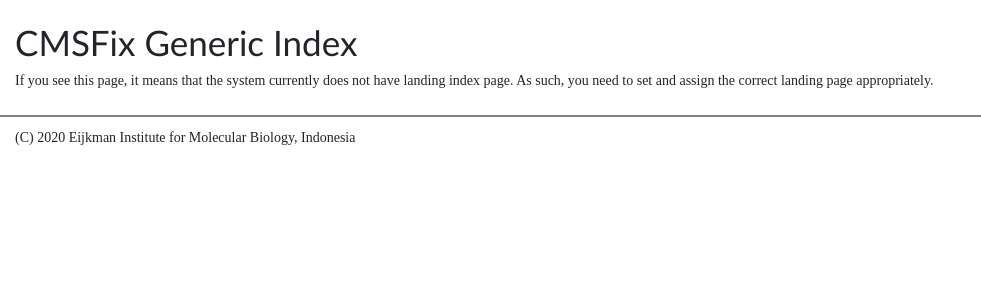
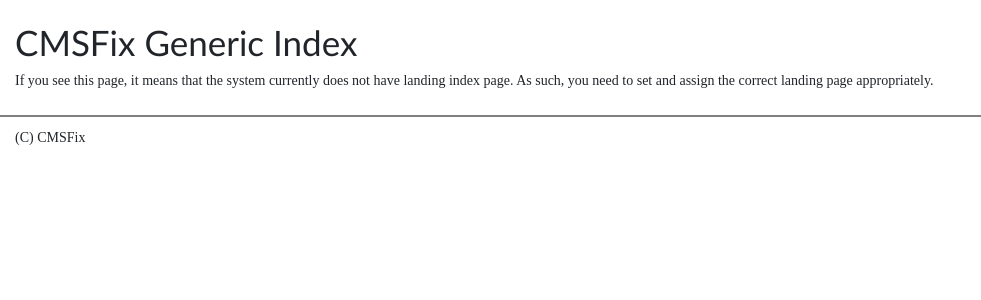
Before and after one commit to trmznt/cmsfix, a Python web app: template cmsfix/templates/home.mako in a window 1280 px wide. Shown: the part 48-348 px from the top of the page, without its empty margins (0-981 px from the left). Run offline with Mako, Linux system fonts and the light colour scheme; the template is opened without the code that fills it, so the values that code supplies are empty; some libraries are stand-ins or nearby versions.

Commit message:
modify assets  path to /assets/cf

```diff
--- a/cmsfix/templates/base.mako
+++ b/cmsfix/templates/base.mako
@@ -19,9 +19,9 @@
   <title>${request.get_resource('cmsfix.title', None) or "CMSFix"}</title>
 
   <!-- styles -->
-  <link href="/assets/rb/bootstrap-4.4.1-dist/css/bootstrap.min.css" rel="stylesheet" />
-  <link href="/assets/rb/fontawesome-free-5.12.1-web/css/all.min.css" rel="stylesheet" />
-  <link href="${request.static_url('rhombus:static/fonts/source-sans-pro.css')}" rel="stylesheet" />
+  <link href="/assets/rb/bootstrap/css/bootstrap.min.css" rel="stylesheet" />
+  <link href="/assets/rb/fontawesome/css/all.min.css" rel="stylesheet" />
+  <link href="/assets/rb/fonts/source-sans-pro.css" rel="stylesheet" />
   <link href="${request.static_url('rhombus:static/select2/css/select2.min.css')}" rel="stylesheet" />
   <link href="${request.static_url('rhombus:static/select2/css/select2-bootstrap.min.css')}" rel="stylesheet" />
   <link href="${request.static_url('rhombus:static/css/custom.css')}" rel="stylesheet" />
@@ -65,7 +65,7 @@
       <div class='row'>
       <div class='col-md-12'>
         <!-- font: Nobile -->
-        <p>(C) 2020 Eijkman Institute for Molecular Biology, Indonesia</p>
+        <p>${request.get_resource('cmsfix.copyright', None) or "(C) CMSFix"}</p>
       </div>
       </div>
     </div>
@@ -123,9 +123,9 @@
 ##
 ##
 <%def name="scriptlinks()">
-    <script src="/assets/rb/jquery-3.4.1.min.js"></script>
-    <script src="/assets/rb/popper.min.js"></script>
-    <script src="/assets/rb/bootstrap-4.4.1-dist/js/bootstrap.bundle.min.js"></script>
+    <script src="/assets/rb/js/jquery-3.6.0.min.js"></script>
+    <script src="/assets/rb/js/popper.min.js"></script>
+    <script src="/assets/rb/bootstrap/js/bootstrap.bundle.min.js"></script>
     <script src="${request.static_url('rhombus:static/select2/js/select2.min.js')}"></script>
 
     ${self.jslink()}
--- a/cmsfix/templates/pagenode/edit.mako
+++ b/cmsfix/templates/pagenode/edit.mako
@@ -34,11 +34,11 @@
 
 ##
 <%def name='jslink()'>
-    <script src="/static/trumbowyg/dist/trumbowyg.min.js"></script>
-    <script src="/static/behave/behave.js"></script>
+    <script src="/assets/cf/trumbowyg/dist/trumbowyg.min.js"></script>
+    <script src="/assets/cf/behave/behave.js"></script>
 </%def>
 
 ##
 <%def name='stylelink()'>
-    <link rel="stylesheet" href="/static/trumbowyg/dist/ui/trumbowyg.min.css">
+    <link rel="stylesheet" href="/assets/cf/trumbowyg/dist/ui/trumbowyg.min.css">
 </%def>
```
